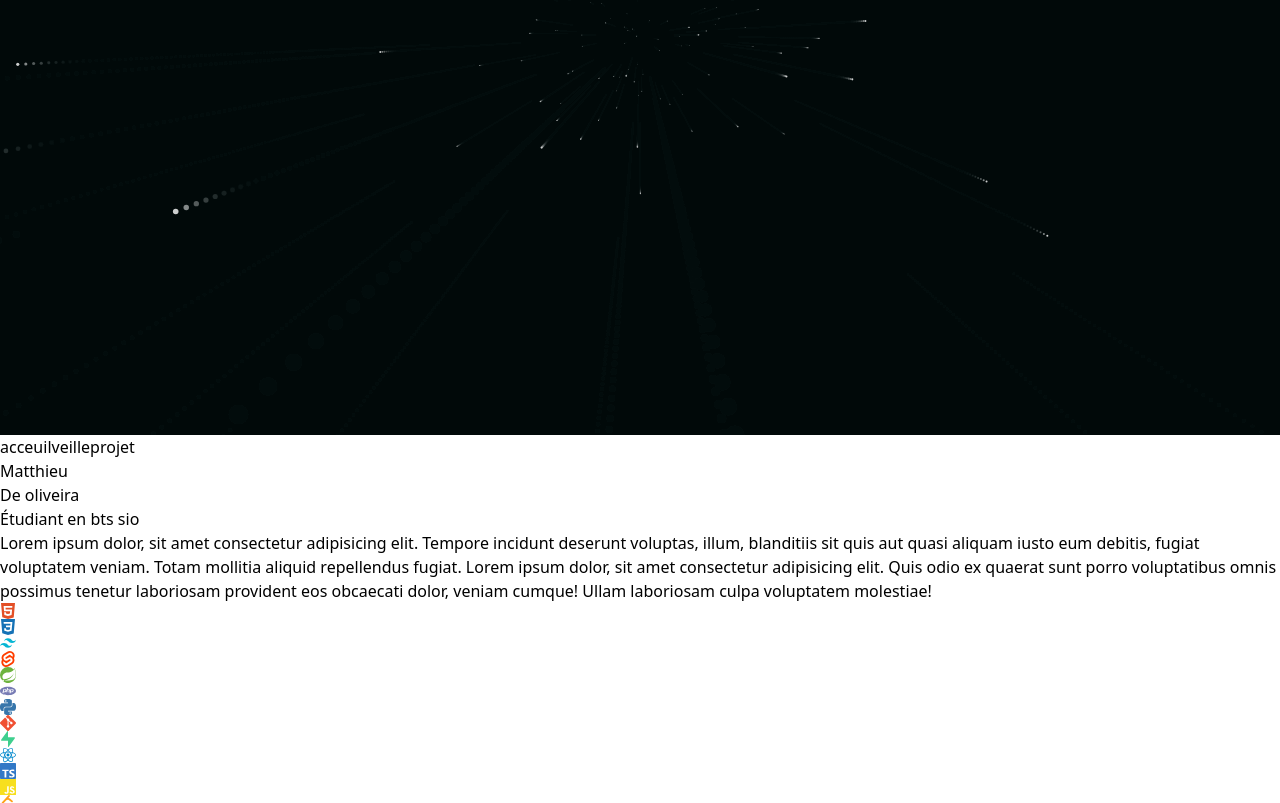
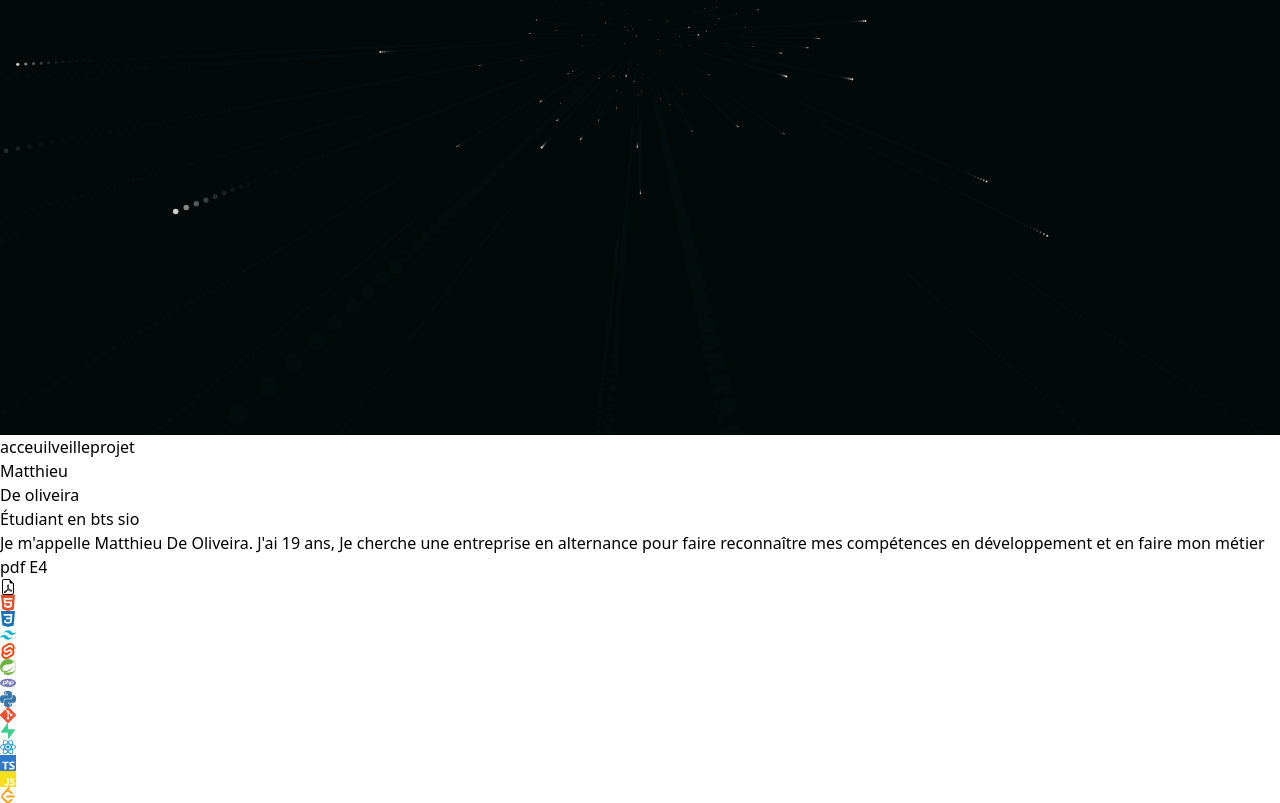
Before and after one commit to orkeilius/my-portfolio, a React (Vite) app: page / in a window 1280 px wide. Shown: the part 365-1168 px from the top of the page. Built offline with nearby package versions, Linux system fonts and the light colour scheme.

Commit message:
add pdf button

```diff
--- a/src/components/Hero.jsx
+++ b/src/components/Hero.jsx
@@ -1,3 +1,5 @@
+import { BsFileEarmarkPdf } from "react-icons/bs";
+
 export default function Hero() {
     return (
         <div className="w-[700px] max-w-[50%] h-fit p-6 bg-gray-900 rounded-[3em] shadow-[-15px_15px_100px_5px_rgba(188,0,191,0.15)]">
@@ -10,9 +12,13 @@ export default function Hero() {
                 </div>
             </div>
             <div className="text-justify my-5">
-                Lorem ipsum dolor, sit amet consectetur adipisicing elit. Tempore incidunt deserunt voluptas, illum, blanditiis sit quis aut quasi aliquam iusto eum debitis, fugiat voluptatem veniam. Totam mollitia aliquid repellendus fugiat.
-                Lorem ipsum dolor, sit amet consectetur adipisicing elit. Quis odio ex quaerat sunt porro voluptatibus omnis possimus tenetur laboriosam provident eos obcaecati dolor, veniam cumque! Ullam laboriosam culpa voluptatem molestiae!
+                Je m'appelle Matthieu De Oliveira. J'ai 19 ans, Je cherche une entreprise en alternance pour faire
+                reconnaître mes compétences en développement et en faire mon métier
             </div>
+            <a className=" p-2 px-6 w-fit flex content-center justify-center  bg-red-600 rounded-xl hover:bg-red-800 transition-all duration-1000">
+                pdf E4
+                <BsFileEarmarkPdf className="mt-1 ml-1" />
+            </a>
         </div>
     )
 }
```
Also changed, not shown: 1 other file (tests, documents, lock files or other folders).
